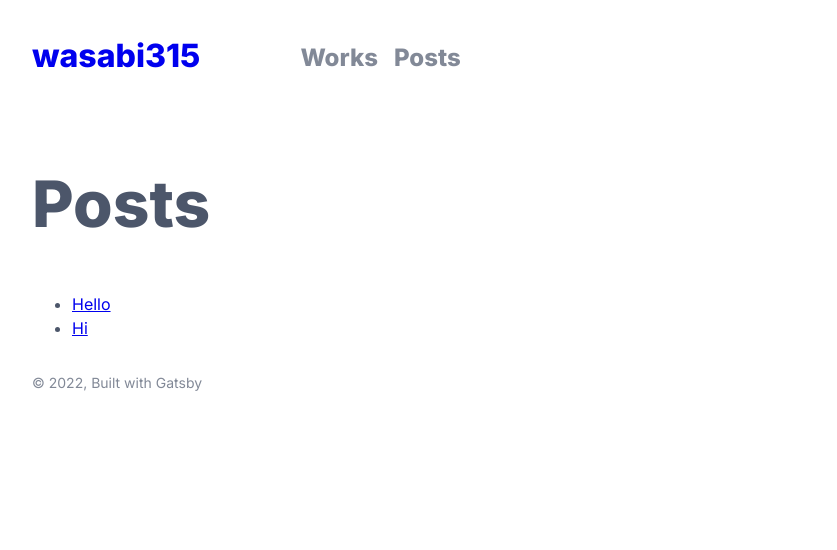
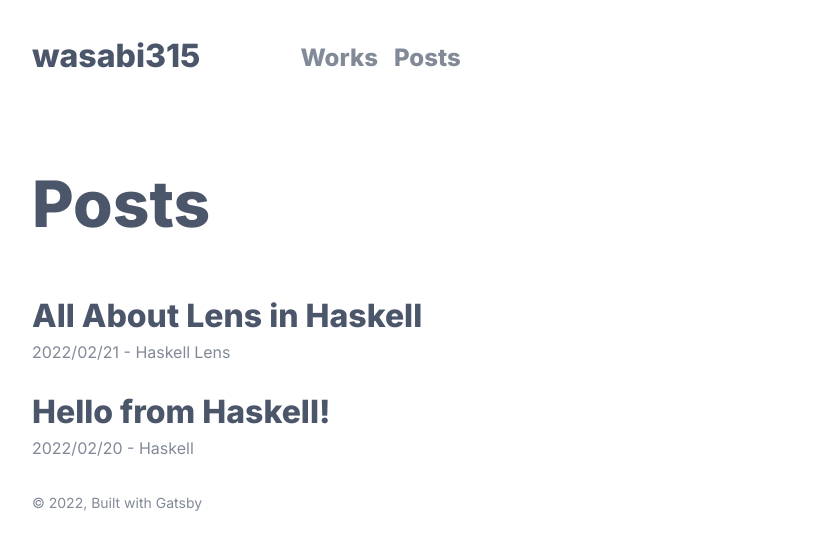
Before and after one commit to wasabi315/wasabi315.github.io, a Gatsby site: page /posts in a window 1280 px wide. Shown: the full height of the page, 144-981 px from the left. Built offline with nearby package versions, Linux system fonts and the light colour scheme; Gatsby itself is replaced by a stand-in of ours; some packages are replaced by stand-ins of ours.

Commit message:
Update /posts

````diff
--- /dev/null
+++ b/src/contents/posts/all-about-lens/index.mdx
@@ -0,0 +1,29 @@
+---
+title: "All About Lens in Haskell"
+date: "2022-02-21"
+tags: ["Haskell", "Lens"]
+---
+
+```haskell
+type Lens s t a b = forall f. Functor f => (a -> f b) -> s -> f t
+
+lens :: (s -> a) -> (s -> b -> t) -> Lens s t a b
+lens sa sbt afb s = sbt s <$> afb (sa s)
+
+view :: Lens s t a b -> s -> a
+view l s = getConst $ l Const s
+
+set :: Lens s t a b -> s -> b -> t
+set l s b = runIdentity $ l (\_ -> Identity b) s
+
+over :: Lens s t a b -> s -> (a -> b) -> t
+over l s f = runIdentity $ l (Identity . f) s
+```
+
+```haskell
+_1 :: Lens (a, b) (c, b) a c
+_1 = lens fst (\(a, b) c -> (c, b))
+
+_2 :: Lens (a, b) (a, d) b d
+_2 = lens snd (\(a, b) d -> (a, d))
+```
--- a/src/contents/posts/hello/index.mdx
+++ b/src/contents/posts/hello/index.mdx
@@ -1,5 +1,7 @@
 ---
-title: "Hello"
+title: "Hello from Haskell!"
+date: "2022-02-20"
+tags: ["Haskell"]
 ---
 
 ```haskell
--- a/src/contents/posts/hi/index.mdx
+++ /dev/null
@@ -1,8 +0,0 @@
----
-title: "Hi"
----
-
-```haskell
-main :: IO ()
-main = putStrLn "Hi!"
-```
--- a/src/pages/posts.module.scss
+++ b/src/pages/posts.module.scss
@@ -4,3 +4,19 @@
     @include text-h1;
     margin-bottom: 2.5rem;
 }
+
+.entry {
+    margin-bottom: 1.5rem;
+    & > a {
+        @include text-h2;
+        text-decoration: none;
+    }
+    & > p {
+        @include text-body2;
+        @include foreground-tertiary;
+    }
+    & > p > a {
+        margin-right: 0.25rem;
+        text-decoration: none;
+    }
+}
--- a/src/pages/posts.tsx
+++ b/src/pages/posts.tsx
@@ -12,6 +12,8 @@ type Prop = {
         slug: string
         frontmatter: {
           title: string
+          date: string
+          tags: string[]
         }
       }[]
     }
@@ -22,13 +24,22 @@ const PostsPage: React.FC<Prop> = ({ data }) => (
   <Layout>
     <Seo title="Posts" />
     <h1 className={styles.title}>Posts</h1>
-    <ul>
+    <section>
       {data.allMdx.nodes.map(({ slug, frontmatter }) => (
-        <li key={slug}>
-          <Link to={`/${slug}`}>{frontmatter.title}</Link>
-        </li>
+        <article key={slug} className={styles.entry}>
+          <Link to={`/` + slug}>{frontmatter.title}</Link>
+          <p>
+            <time>{frontmatter.date}</time>
+            {` - `}
+            {frontmatter.tags.map(tag => (
+              <Link key={tag} to={`/tags/` + tag}>
+                {tag}
+              </Link>
+            ))}
+          </p>
+        </article>
       ))}
-    </ul>
+    </section>
   </Layout>
 )
 
@@ -36,11 +47,16 @@ export default PostsPage
 
 export const pageQuery = graphql`
   query {
-    allMdx(filter: { slug: { regex: "/^posts//" } }) {
+    allMdx(
+      filter: { slug: { regex: "/^posts//" } }
+      sort: { fields: frontmatter___date, order: DESC }
+    ) {
       nodes {
         slug
         frontmatter {
           title
+          date(formatString: "YYYY/MM/DD")
+          tags
         }
       }
     }
--- a/src/styles/global.scss
+++ b/src/styles/global.scss
@@ -32,7 +32,7 @@ code {
   font-family: $code-font;
 }
 
-a:visited {
+a:visited, a:link {
   color: inherit;
 }
 a:hover {
````
